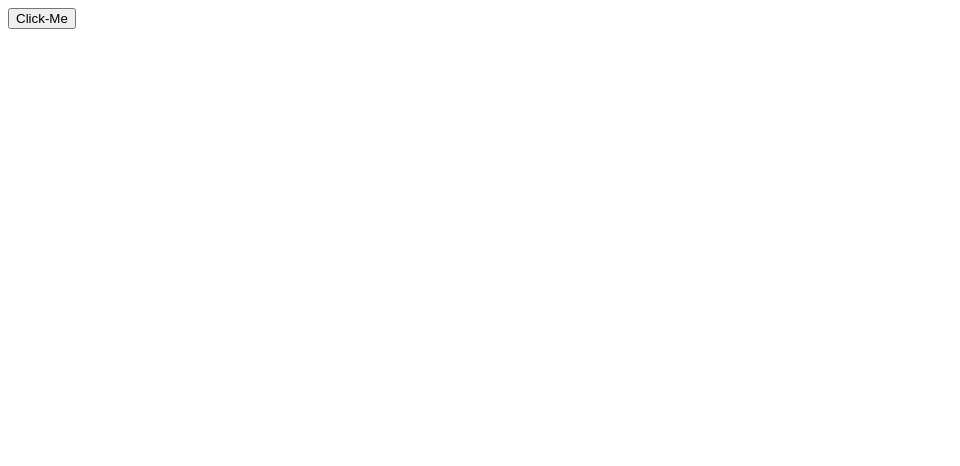
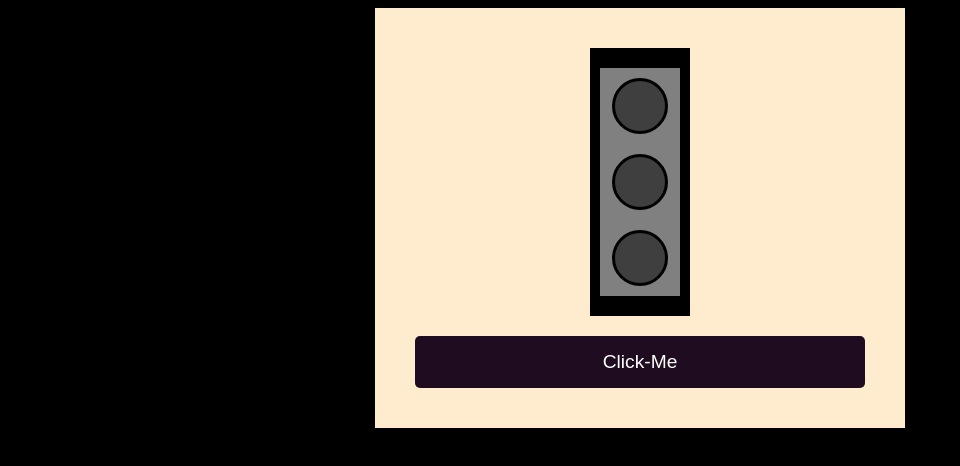
Before and after one commit to OpDevInit/traffic-lights, a plain HTML site: page index.html in a window 1280 px wide. Shown: the whole page, without its empty margins (0-960 px from the left). Drawn offline with Linux system fonts and the light colour scheme.

Commit message:
"closes #2 - CSS externo"

```diff
--- a/index.html
+++ b/index.html
@@ -4,6 +4,7 @@
     <meta charset="UTF-8">
     <meta name="viewport" content="width=device-width, initial-scale=1.0">
     <title>Traffic Light</title>
+    <link rel="stylesheet" href="style.css">
 </head>
 
 <body>
@@ -11,13 +12,13 @@
     <div class="container">
         <div class="traffic-light">
             <div class="panel">
-                <div class="red-light">
+                <div class="light light-off">
 
                 </div>
-                <div class="yellow-light">
+                <div class="light light-off">
 
                 </div>
-                <div class="green-light">
+                <div class="light light-off">
 
                 </div>
             </div>
--- /dev/null
+++ b/style.css
@@ -0,0 +1,69 @@
+body{
+    background-color: black;
+}
+button{
+    background-color: #1f0c20;
+    border: none;
+    color: #fff;
+    padding: 15px 32px;
+    text-decoration: none;
+    font-size: 1.2rem;
+    border-radius: 5px;
+    cursor: pointer;
+}
+.container{
+    background-color: #ffebcd;
+    padding: 40px;
+    width: 450px;
+    margin: auto;
+    display: flex;
+    flex-direction: column;
+}
+
+.traffic-light{
+    background-color: #000;
+    width:100px;
+    padding-top: 10px;
+    padding-bottom: 10px;
+    display: flex;
+    flex-direction: column;
+    margin: auto;
+    margin-bottom: 20px;
+}
+
+.panel{
+    background-color: #808080;
+    margin: 10px;
+    padding: 10px;
+    display: flex;
+    flex-direction: column;
+
+    /*Distância entre os elementos*/
+    row-gap: 20px;
+}
+.light{
+
+    width: 50px;
+    height: 50px;
+    margin: auto;
+
+    border-color: #000;
+    border-width: medium;
+    border-style: solid;
+    border-radius: 50%;
+}
+
+.red-light{
+    background-color:red;
+}
+.yellow-light{
+    background-color:#ffff00;
+}
+
+.green-light{
+    background-color: greenyellow;
+}
+
+.light-off{
+    background-color: #3f3f3f;
+}
```
